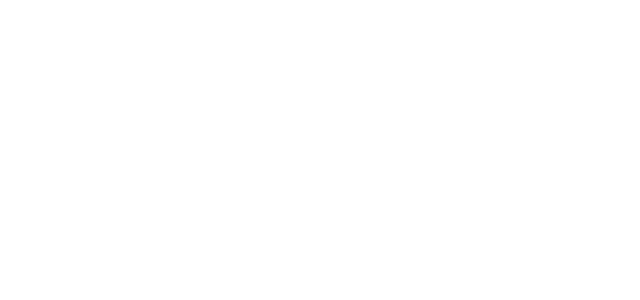
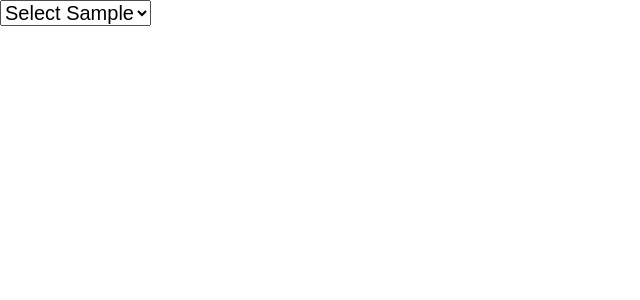
Before and after one commit to AmbarimarU/wavform-frontend, a React (Create React App) app: page /sampler in a window 1280 px wide. Before the commit this address had no page. Shown: the top 300 px of the page, without its empty margins (0-640 px from the left). Built offline with nearby package versions, Linux system fonts and the light colour scheme.

Commit message:
created NotesSampler.js

```diff
--- a/package.json
+++ b/package.json
@@ -11,6 +11,7 @@
     "react-dom": "^18.2.0",
     "react-router-dom": "^6.14.1",
     "react-scripts": "5.0.1",
+    "tone": "^14.7.77",
     "web-vitals": "^2.1.4"
   },
   "scripts": {
--- a/src/App.js
+++ b/src/App.js
@@ -4,12 +4,14 @@
 
 // COMPONENTS
 import Example from './components/Example/Example';
+import NotesSampler from './components/Sampler/NotesSampler';
 
 function App() {
   return (
     <Router>
       <Routes>
         <Route path="/" element={<h1>Hello world!</h1>} />
+        <Route path="/sampler" element={<NotesSampler />} />
       </Routes>
     </Router>
   )
--- /dev/null
+++ b/src/components/Sampler/NotesSampler.css
@@ -0,0 +1,18 @@
+.select-sample {
+    font-size: 20px;
+}
+
+.note-button {
+    font-size: 20px;
+    color: #007EAD;
+    transition: background-color 0.3s;
+    background-color: #ddd;
+    padding: 10px 20px;
+    border: none;
+    border-radius: 5px;
+}
+
+.note-button:hover {
+    background-color: #786BB1;
+    cursor: pointer;
+}
--- /dev/null
+++ b/src/components/Sampler/NotesSampler.js
@@ -0,0 +1,108 @@
+import React, { useEffect, useState } from "react";
+import * as Tone from "tone";
+import "./NotesSampler.css";
+
+function NotesSampler({ inputSamples }) {
+  const [sampler, setSampler] = useState(null);
+  const [notes, setNotes] = useState([]);
+  const [selectedSample, setSelectedSample] = useState(null);
+
+  // sample of intruments
+  const samples = [
+    {
+      name: "Casio",
+      notes: ["A1", "A2", "B1", "C2", "D2"],
+      url: "https://tonejs.github.io/audio/casio/",
+    },
+    {
+      name: "Salamander",
+      notes: ["A0", "A1", "A2", "A3", "A4"],
+      url: "https://tonejs.github.io/audio/salamander/",
+    },
+  ];
+
+  // const samples = inputSamples;
+
+
+  // how to trigger the note for the second obj of samples?
+  // loop the samples so that the notes can be trigger
+  const loadSampler = () => {
+    // let newSampler = new Tone.Sampler({
+    //   urls: {
+    //     A1: "A1.mp3",
+    //     A2: "A2.mp3",
+    //     B1: "B1.mp3",
+    //     C2: "C2.mp3",
+    //     D2: "D2.mp3",
+    //   },
+
+    //   // baseUrl can only use for different instruments sound
+    //   baseUrl: "https://tonejs.github.io/audio/casio/",
+    // }).toDestination();
+
+    let urlsObj = {};
+    if (selectedSample && selectedSample.notes) {
+      selectedSample.notes.forEach((note) => {
+        urlsObj[note] = `${note}.mp3`;
+      });
+    }
+
+    let newSampler = new Tone.Sampler({
+      urls: urlsObj,
+
+      // baseUrl can only use for different instruments sound
+      // checking if the selectedSample is a boolean
+      baseUrl: selectedSample ? selectedSample.url : null,
+    }).toDestination();
+    setSampler(newSampler);
+  };
+
+  // sampler.onload = () => {
+  //   sampler.triggerAttackRelease(["C3"]);
+  // };
+
+  useEffect(() => {
+    loadSampler();
+  }, [selectedSample]);
+
+  // select option of different notes
+  function handleSelect(event) {
+    const selected = samples.find((item) => item.name === event.target.value);
+    setSelectedSample(selected);
+    setNotes(selected.notes);
+  }
+
+  // note being able to play
+  function handlePlay(note) {
+    console.log(note);
+
+    sampler.triggerAttackRelease([note], 1);
+  }
+
+  return (
+    <div>
+      <select className="select-sample" onChange={handleSelect}>
+        <option>Select Sample</option>
+        {samples.map((item) => (
+          <option key={item.name}>{item.name}</option>
+        ))}
+      </select>
+
+      {selectedSample &&
+        notes.map((note, index) => (
+          <div key={index}>
+            <br />
+            <button
+              className="note-button"
+              data-note={note}
+              onClick={(event) => handlePlay(event.target.dataset.note)}
+            >
+              {note}
+            </button>
+          </div>
+        ))}
+    </div>
+  );
+}
+
+export default NotesSampler;
```
Also changed, not shown: 1 other file (tests, documents, lock files or other folders).
